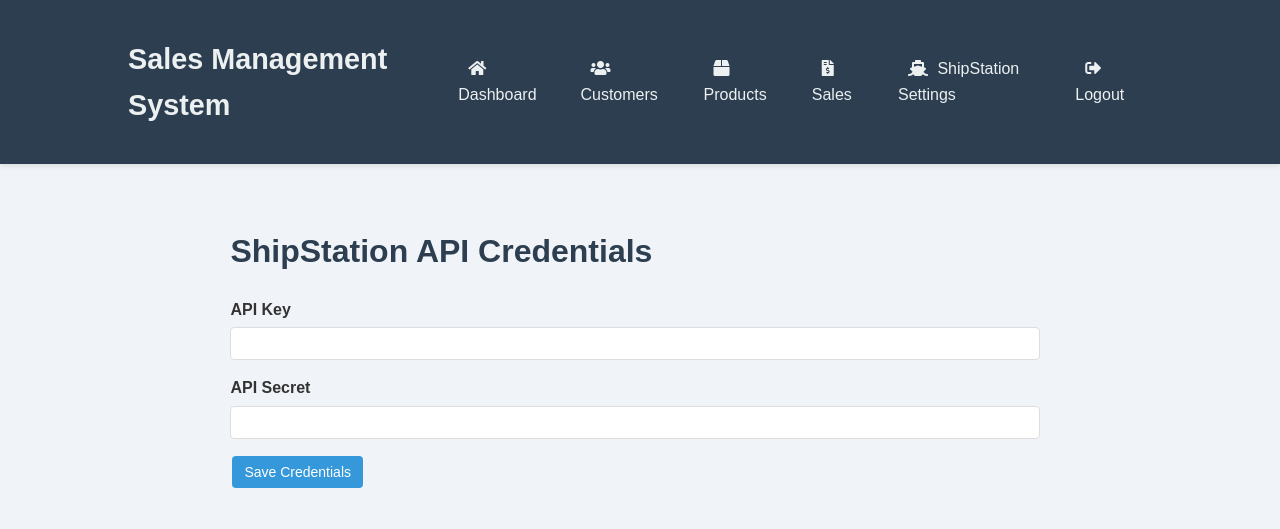
After one commit to EccentricWkshp/sales_tracker, a Flask app: page /shipstation/credentials in a window 1280 px wide. The commit adds this page. Shown: the top 529 px of the page. Run offline with Flask 3, Linux system fonts and the light colour scheme; the visitor is signed in with stand-in values (Sample User, id 1); data that the repository does not hold is empty.

Commit message:
Added ShipStation order import functionality

```diff
--- a/app.py
+++ b/app.py
@@ -1,27 +1,32 @@
 # app.py
 import click
-from datetime import datetime
+from datetime import datetime, timedelta, timezone
 from decimal import Decimal
 from flask import Flask, render_template, request, redirect, url_for, flash, jsonify
 from flask.cli import with_appcontext
 from flask_login import LoginManager, UserMixin, login_user, login_required, logout_user, current_user
+from flask_migrate import Migrate
 from flask_sqlalchemy import SQLAlchemy
+import logging
+from markupsafe import Markup
+import os
+import pytz
+import requests
+from sqlalchemy import func
+from sqlalchemy.exc import SQLAlchemyError, IntegrityError
+from sqlalchemy.orm import joinedload
 from werkzeug.security import generate_password_hash, check_password_hash
-import os
-from sqlalchemy import func
-from sqlalchemy.exc import SQLAlchemyError
-from sqlalchemy.orm import joinedload
-import logging
 
 app = Flask(__name__)
 
 # Use environment variable for secret key, with a fallback for development
-app.config['SECRET_KEY'] = os.environ.get('FLASK_SECRET_KEY') or os.urandom(24)
+app.config['SECRET_KEY'] = 'SECRETKEY' #os.environ.get('FLASK_SECRET_KEY') or os.urandom(24)
 
 app.config['SQLALCHEMY_DATABASE_URI'] = 'sqlite:///sales.db'
 app.config['SQLALCHEMY_TRACK_MODIFICATIONS'] = False
 
 db = SQLAlchemy(app)
+migrate = Migrate(app, db)
 login_manager = LoginManager(app)
 login_manager.login_view = 'login'
 
@@ -63,7 +68,9 @@ class Customer(db.Model):
     email = db.Column(db.String(120), unique=True, nullable=False)
     billing_address = db.Column(db.String(200), nullable=False)
     shipping_address = db.Column(db.String(200), nullable=False)
+    phone = db.Column(db.String(20))
     sales = db.relationship('SalesReceipt', backref='customer', lazy=True)
+    shipstation_mapping = db.relationship('ShipStationCustomerMapping', uselist=False, back_populates='customer')
 
 class Product(db.Model):
     id = db.Column(db.Integer, primary_key=True)
@@ -72,12 +79,14 @@ class Product(db.Model):
     price = db.Column(db.Float, nullable=False)
 
 class SalesReceipt(db.Model):
+    shipstation_order_id = db.Column(db.String(50))  # Add the new column here
     id = db.Column(db.Integer, primary_key=True)
     customer_id = db.Column(db.Integer, db.ForeignKey('customer.id'), nullable=False)
     date = db.Column(db.DateTime, nullable=False, default=db.func.current_timestamp())
     total = db.Column(db.Float, nullable=False)
     tax = db.Column(db.Float, nullable=False)
     shipping = db.Column(db.Float, nullable=False)
+    shipstation_order_id = db.Column(db.String(50), unique=True, nullable=True)
     line_items = db.relationship('LineItem', backref='sales_receipt', lazy=True)
 
 class LineItem(db.Model):
@@ -89,13 +98,24 @@ class LineItem(db.Model):
     total_price = db.Column(db.Float, nullable=False)
     product = db.relationship('Product')
 
+class ShipStationCustomerMapping(db.Model):
+    id = db.Column(db.Integer, primary_key=True)
+    customer_id = db.Column(db.Integer, db.ForeignKey('customer.id'), nullable=False)
+    shipstation_customer_id = db.Column(db.String(50), unique=True, nullable=False)
+    customer = db.relationship('Customer', back_populates='shipstation_mapping')
+
+class ShipStationCredentials(db.Model):
+    id = db.Column(db.Integer, primary_key=True)
+    api_key = db.Column(db.String(100), nullable=False)
+    api_secret = db.Column(db.String(100), nullable=False)
+
 @app.template_filter('nl2br')
 def nl2br(value):
-    return value.replace('\n', '<br>\n')
+    return Markup(value.replace('\n', '<br>\n'))
 
 @login_manager.user_loader
 def load_user(user_id):
-    return User.query.get(int(user_id))
+    return db.session.get(User, int(user_id))
 
 # Routes
 @app.route('/')
@@ -276,7 +296,7 @@ def get_sale(id):
         'id': sale.id,
         'customer_id': sale.customer_id,
         'customer_name': sale.customer.name,
-        'date': sale.date.strftime('%Y-%m-%d %H:%M:%S'),
+        'date': sale.date.strftime('%m-%d-%Y'),
         'subtotal': float(sale.total - sale.tax - sale.shipping),
         'tax': float(sale.tax),
         'shipping': float(sale.shipping),
@@ -314,17 +334,17 @@ def edit_sale(id):
                 db.session.delete(item)
 
             # Now add new line items
-            for i, product_id in enumerate(request.form.getlist('product_id[]')):
-                quantity = int(request.form.getlist('quantity[]')[i])
-                price_each = Decimal(request.form.getlist('price_each[]')[i])
-                total_price = quantity * price_each
+            product_ids = request.form.getlist('product_id[]')
+            quantities = request.form.getlist('quantity[]')
+            prices_each = request.form.getlist('price_each[]')
 
+            for product_id, quantity, price_each in zip(product_ids, quantities, prices_each):
                 new_line_item = LineItem(
-                    receipt_id=sale.id,  # Explicitly set the receipt_id
+                    receipt_id=sale.id,
                     product_id=int(product_id),
-                    quantity=quantity,
-                    price_each=price_each,
-                    total_price=total_price
+                    quantity=int(quantity),
+                    price_each=Decimal(price_each),
+                    total_price=Decimal(quantity) * Decimal(price_each)
                 )
                 db.session.add(new_line_item)
 
@@ -387,6 +407,245 @@ def get_product_api(id):
         'price': float(product.price)
     })
 
+@app.route('/shipstation/credentials', methods=['GET', 'POST'])
+@login_required
+def shipstation_credentials():
+    if request.method == 'POST':
+        api_key = request.form['api_key']
+        api_secret = request.form['api_secret']
+
+        credentials = ShipStationCredentials.query.first()
+        if credentials:
+            credentials.api_key = api_key
+            credentials.api_secret = api_secret
+        else:
+            credentials = ShipStationCredentials(api_key=api_key, api_secret=api_secret)
+            db.session.add(credentials)
+
+        try:
+            db.session.commit()
+            flash('ShipStation credentials updated successfully.', 'success')
+        except IntegrityError:
+            db.session.rollback()
+            flash('Error updating ShipStation credentials.', 'error')
+
+        return redirect(url_for('shipstation_credentials'))
+
+    credentials = ShipStationCredentials.query.first()
+    return render_template('shipstation_credentials.html', credentials=credentials)
+
+@app.route('/shipstation/fetch_orders', methods=['POST'])
+@login_required
+def fetch_shipstation_orders():
+    credentials = ShipStationCredentials.query.first()
+    if not credentials:
+        return jsonify({'error': 'ShipStation credentials not found'}), 400
+
+    start_date = request.form.get('start_date')
+    end_date = request.form.get('end_date')
+
+    if not start_date or not end_date:
+        return jsonify({'error': 'Start date and end date are required'}), 400
+
+    api_url = 'https://ssapi.shipstation.com/orders'
+    params = {
+        'orderDateStart': start_date,
+        'orderDateEnd': end_date,
+        'orderStatus': 'shipped'
+    }
+
+    try:
+        response = requests.get(api_url, params=params, auth=(credentials.api_key, credentials.api_secret))
+        response.raise_for_status()
+    except requests.RequestException as e:
+        app.logger.error(f"Error fetching orders from ShipStation: {str(e)}")
+        return jsonify({'error': 'Error fetching orders from ShipStation'}), 500
+
+    shipstation_orders = response.json()
+
+    processed_orders = process_shipstation_data(shipstation_orders.get('orders', []))
+
+    orders_created = 0
+    orders_updated = 0
+    customers_created = 0
+    errors = []
+
+    for order in processed_orders:
+        try:
+            customer = get_or_create_customer(order['customer'])
+            if customer.id is None:
+                customers_created += 1
+
+            existing_sale = SalesReceipt.query.filter_by(id=order['sales_receipt_number']).first()
+
+            if existing_sale:
+                # Update existing sale
+                existing_sale.customer_id = customer.id
+                existing_sale.date = order['sales_receipt_date']
+                existing_sale.total = order['order_total']
+                existing_sale.tax = order['tax_amount']
+                existing_sale.shipping = order['shipping_amount']
+                orders_updated += 1
+            else:
+                # Create a new sale
+                new_sale = SalesReceipt(
+                    customer_id=customer.id,
+                    date=order['sales_receipt_date'],
+                    total=order['order_total'],
+                    tax=order['tax_amount'],
+                    shipping=order['shipping_amount'],
+                    id=order['sales_receipt_number']
+                )
+                db.session.add(new_sale)
+                orders_created += 1
+
+            # Process line items
+            sale = existing_sale or new_sale
+            process_line_items(sale, order['items'])
+
+        except Exception as e:
+            db.session.rollback()
+            error_msg = f"Error processing order {order['sales_receipt_number']}: {str(e)}"
+            app.logger.error(error_msg)
+            errors.append(error_msg)
+            continue
+
+    try:
+        db.session.commit()
+        message = (f'Successfully processed {len(processed_orders)} orders from ShipStation. '
+                   f'Created {orders_created} new orders, updated {orders_updated} existing orders, '
+                   f'and added {customers_created} new customers.')
+        if errors:
+            message += f' Encountered {len(errors)} errors.'
+
+        app.logger.info(message)
+        return jsonify({
+            'message': message,
+            'errors': errors
+        }), 200 if not errors else 207  # Use 207 Multi-Status if there were some errors
+    except IntegrityError as e:
+        db.session.rollback()
+        error_msg = f'Error committing changes to database: {str(e)}'
+        app.logger.error(error_msg)
+        return jsonify({'error': error_msg}), 500
+
+def get_or_create_customer(customer_data):
+    customer = Customer.query.filter_by(email=customer_data['name']).first()
+    if not customer:
+        customer = Customer(
+            name=customer_data['name'],
+            email=customer_data['name'],  # Using name as email as a fallback
+            phone=customer_data['phone'],
+            billing_address=format_address(customer_data),
+            shipping_address=format_address(customer_data)
+        )
+        db.session.add(customer)
+    return customer
+
+def format_address(address_dict):
+    return f"{address_dict['name']}, " \
+           f"{address_dict['street1']}, " \
+           f"{address_dict['street2']}, " \
+           f"{address_dict['street3']}, " \
+           f"{address_dict['city']}, " \
+           f"{address_dict['state']} " \
+           f"{address_dict['postal_code']}, " \
+           f"{address_dict['country']}".replace(', ,', ',').strip(', ')
+
+def process_shipstation_data(shipstation_orders):
+    processed_orders = []
+
+    for order in shipstation_orders:
+        app.logger.error(f"order date: {order['orderDate']}")
+
+        #ship_date = datetime.strptime(order['shipDate'], '%Y-%m-%dT%H:%M:%S.%f')
+
+        #if sales_receipt_date is None or ship_date is None:
+        #    app.logger.error(f"Skipping order {order['orderNumber']} due to invalid date")
+        #    continue
+
+        processed_order = {
+            'sales_receipt_number': order['orderNumber'],
+            'sales_receipt_date': datetime.strptime(parse_shipstation_date(order['orderDate']), '%Y-%m-%dT%H:%M:%S.%f'),
+            #'ship_date': parse_shipstation_date(order['shipDate']),
+            'customer': {
+                'name': order['shipTo']['name'],
+                'company': order['shipTo'].get('company', ''),
+                'street1': order['shipTo']['street1'],
+                'street2': order['shipTo'].get('street2', ''),
+                'street3': order['shipTo'].get('street3', ''),
+                'city': order['shipTo']['city'],
+                'state': order['shipTo']['state'],
+                'postal_code': order['shipTo']['postalCode'],
+                'country': order['shipTo']['country'],
+                'phone': order['shipTo']['phone'],
+            },
+            'items': [
+                {
+                    'sku': item['sku'],
+                    'name': item['name'],
+                    'quantity': item['quantity'],
+                    'unit_price': Decimal(str(item['unitPrice'])),
+                    'options': item['options'],
+                } for item in order['items']
+            ],
+            'order_total': Decimal(str(order['orderTotal'])),
+            'amount_paid': Decimal(str(order['amountPaid'])),
+            'tax_amount': Decimal(str(order['taxAmount'])),
+            'shipping_amount': Decimal(str(order['shippingAmount'])),
+        }
+        processed_orders.append(processed_order)
+
+    return processed_orders
+
+def parse_shipstation_date(date_str):
+    # Split the string at the dot to separate the fractional seconds
+    parts = date_str.split('.')
+
+    # If there is a fractional part, remove trailing zeros from it
+    if len(parts) == 2:
+        parts[1] = parts[1].rstrip('0')
+        # If the fractional part is empty after stripping, set it to '0'
+        fractional_part = parts[1] if parts[1] else '0'
+        # Reassemble the string, ensuring the fractional part has at least one digit
+        cleaned_date_str = parts[0] + '.' + fractional_part
+    else:
+        # If there is no fractional part, add '.0' to match the expected format
+        cleaned_date_str = parts[0] + '.0'
+
+    # Convert to datetime object and return it
+    return datetime.strptime(cleaned_date_str, '%Y-%m-%dT%H:%M:%S.%f').strftime('%Y-%m-%dT%H:%M:%S.%f')
+
+def process_line_items(sale, shipstation_items):
+    # Remove existing line items if updating an existing sale
+    if sale.line_items:
+        for item in sale.line_items:
+            db.session.delete(item)
+        sale.line_items = []
+
+    for item in shipstation_items:
+        product = get_or_create_product(item)
+        line_item = LineItem(
+            receipt_id=sale.id,
+            product_id=product.id,
+            quantity=int(item['quantity']),
+            price_each=float(item['unit_price']),
+            total_price=float(item['quantity']) * float(item['unit_price'])
+        )
+        sale.line_items.append(line_item)
+
+def get_or_create_product(shipstation_item):
+    product = Product.query.filter_by(sku=shipstation_item['sku']).first()
+    if not product:
+        product = Product(
+            sku=shipstation_item['sku'],
+            description=shipstation_item['name'],
+            price=float(shipstation_item['unit_price'])
+        )
+        db.session.add(product)
+        db.session.flush()  # This assigns an ID to the new product
+    return product
+
 @click.command('create-admin')
 @with_appcontext
 @click.option('--username', prompt=True)
--- a/static/styles.css
+++ b/static/styles.css
@@ -190,8 +190,20 @@ tr:hover {
 }
 
 /* Form Styles */
+.form-container {
+    display: flex;
+    /* justify-content: left; */
+    gap: 10px; /* Adjust the gap between the fields as needed */
+}
+
 .form-group {
+    flex: 1;
+    margin-right: 10px;
     margin-bottom: 15px;
+}
+
+.form-group:last-child {
+    margin-right: 0;
 }
 
 .form-group label {
--- a/templates/base.html
+++ b/templates/base.html
@@ -21,6 +21,7 @@
                     <li><a href="{{ url_for('customers') }}"><i class="fas fa-users"></i> Customers</a></li>
                     <li><a href="{{ url_for('products') }}"><i class="fas fa-box"></i> Products</a></li>
                     <li><a href="{{ url_for('sales') }}"><i class="fas fa-file-invoice-dollar"></i> Sales</a></li>
+                    <li><a href="{{ url_for('shipstation_credentials') }}"><i class="fas fa-ship"></i> ShipStation Settings</a></li>
                     <li><a href="{{ url_for('logout') }}"><i class="fas fa-sign-out-alt"></i> Logout</a></li>
                 </ul>
             </nav>
--- /dev/null
+++ b/templates/shipstation_credentials.html
@@ -0,0 +1,20 @@
+{% extends "base.html" %}
+
+{% block title %}ShipStation Credentials{% endblock %}
+
+{% block content %}
+<div class="container">
+    <h1>ShipStation API Credentials</h1>
+    <form method="POST">
+        <div class="form-group">
+            <label for="api_key">API Key</label>
+            <input type="text" id="api_key" name="api_key" class="form-control" value="{{ credentials.api_key if credentials else '' }}" required>
+        </div>
+        <div class="form-group">
+            <label for="api_secret">API Secret</label>
+            <input type="password" id="api_secret" name="api_secret" class="form-control" value="{{ credentials.api_secret if credentials else '' }}" required>
+        </div>
+        <button type="submit" class="btn btn-primary">Save Credentials</button>
+    </form>
+</div>
+{% endblock %}
--- a/templates/view_sale.html
+++ b/templates/view_sale.html
@@ -8,7 +8,7 @@
     <h1>Sales Receipt #{{ sale.id }}</h1>
 
     <div class="sale-info">
-        <strong>Date:</strong> {{ sale.date.strftime('%Y-%m-%d %H:%M') }}<br>
+        <strong>Date:</strong> {{ sale.date.strftime('%m-%d-%Y') }}<br>
         <strong>Customer:</strong> {{ sale.customer.name }} ({{ sale.customer.email }})
     </div>
 
```
Also changed, not shown: other parts of static/styles.css (+0 -58 lines), templates/edit_sale.html (+4 -3 lines), templates/index.html (+61 -1 lines).
